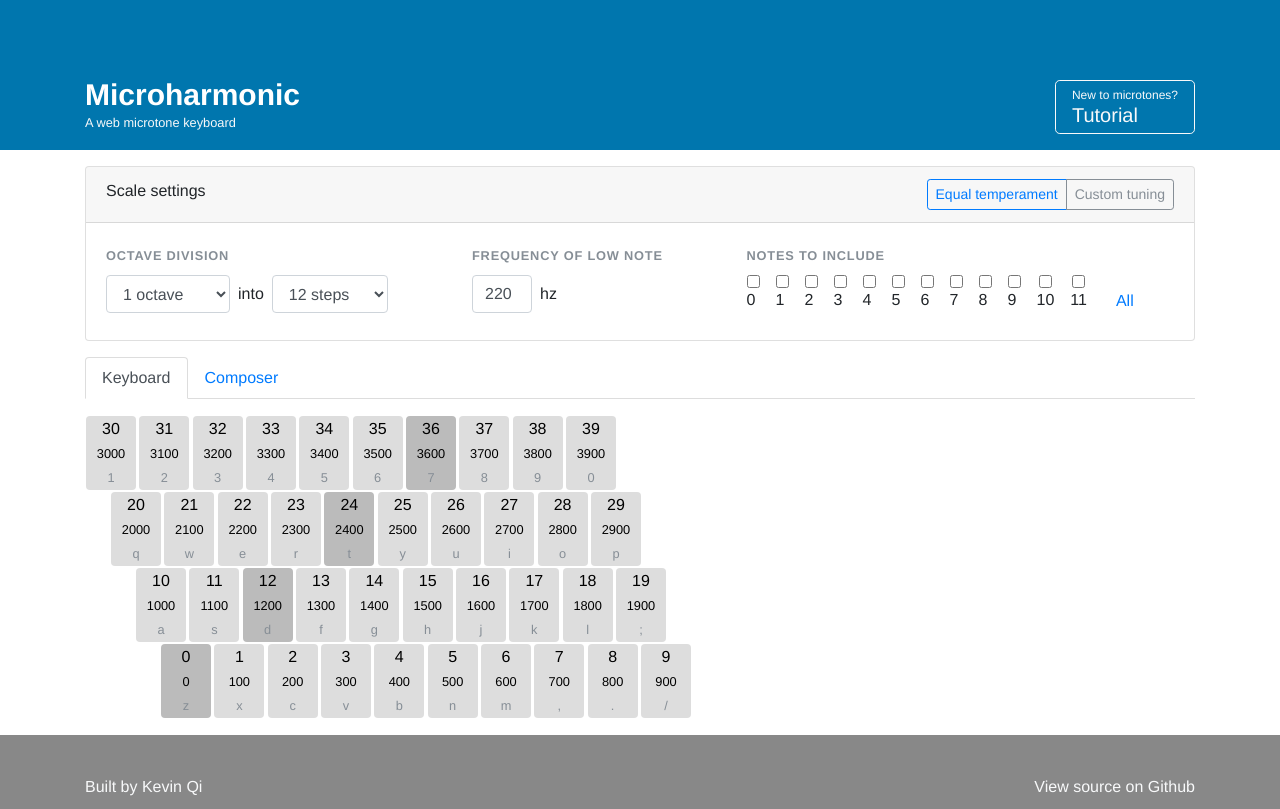
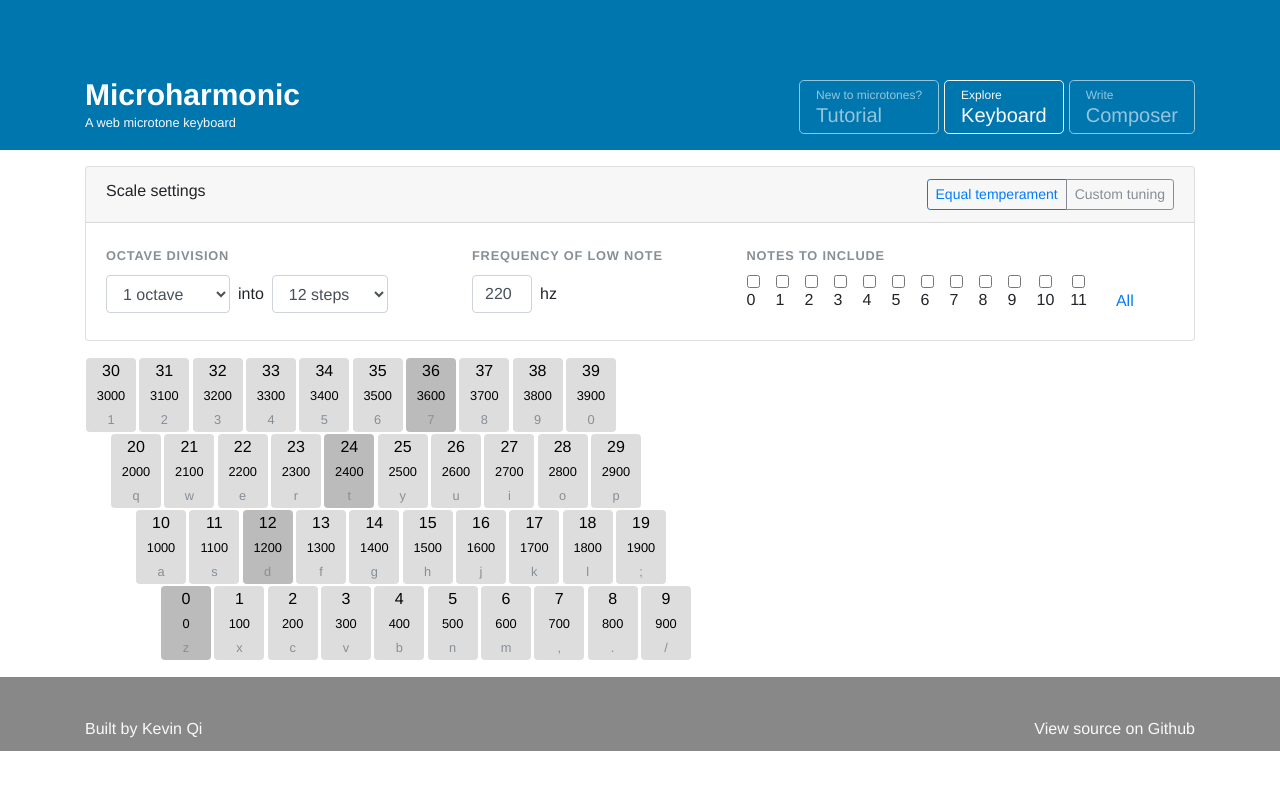
Before and after one commit to kevinsqi/microharmonic, a React (Create React App) app: page / in a window 1280 px wide. Built offline with nearby package versions, Linux system fonts and the light colour scheme.

Commit message:
add links to top nav

```diff
--- a/src/App.css
+++ b/src/App.css
@@ -1,5 +1,13 @@
 body {
   font-family: Arimo;
+}
+
+.opacity-60 {
+  opacity: 0.6;
+}
+
+.opacity-100 {
+  opacity: 1;
 }
 
 .mb1 {
--- a/src/AppContent.js
+++ b/src/AppContent.js
@@ -94,29 +94,6 @@ class AppContent extends React.Component {
           />
         </div>
 
-        <ul className="nav nav-tabs">
-          <li className="nav-item">
-            <NavLink
-              to="/"
-              className="nav-link"
-              activeClassName="active"
-              exact
-            >
-              Keyboard
-            </NavLink>
-          </li>
-          <li className="nav-item">
-            <NavLink
-              to="/composer"
-              className="nav-link"
-              activeClassName="active"
-              exact
-            >
-              Composer
-            </NavLink>
-          </li>
-        </ul>
-
         <div className="mt-3">
           <Route exact path={this.props.match.url} render={() => (
             <Keyboard
--- a/src/Header.js
+++ b/src/Header.js
@@ -1,6 +1,20 @@
 import React from 'react';
 import classNames from 'classnames';
 import { NavLink } from 'react-router-dom';
+
+function NavButton(props) {
+  return (
+    <NavLink
+      className="btn btn-outline-light btn-lg text-left line-height-1 opacity-60"
+      activeClassName="opacity-100"
+      to={props.to}
+      exact
+    >
+      <div className="text-1">{props.subtitle}</div>
+      <div className="mt-1">{props.title}</div>
+    </NavLink>
+  );
+}
 
 class Header extends React.Component {
   render() {
@@ -21,15 +35,27 @@ class Header extends React.Component {
                 </small>
               </div>
             </div>
-            <ul className="list-unstyled m-0">
-              <li>
-                <NavLink
-                  className="btn btn-outline-light btn-lg text-left line-height-1"
+            <ul className="list-inline list-unstyled m-0">
+              <li className="list-inline-item">
+                <NavButton
                   to="/tutorial"
-                >
-                  <div className="text-1">New to microtones?</div>
-                  <div className="mt-1">Tutorial</div>
-                </NavLink>
+                  title="Tutorial"
+                  subtitle="New to microtones?"
+                />
+              </li>
+              <li className="list-inline-item">
+                <NavButton
+                  to="/"
+                  title="Keyboard"
+                  subtitle="Explore"
+                />
+              </li>
+              <li className="list-inline-item">
+                <NavButton
+                  to="/composer"
+                  title="Composer"
+                  subtitle="Write"
+                />
               </li>
             </ul>
           </div>
```
